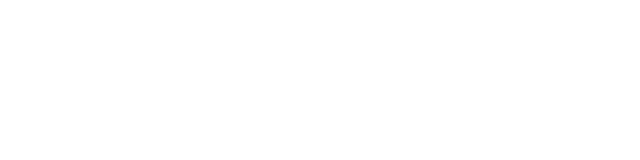
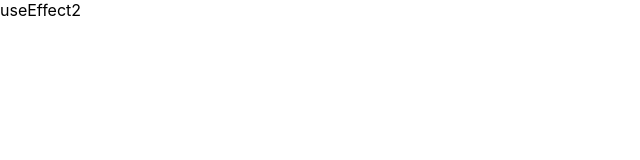
Before and after one commit to NagaMruthi/React-js, a React (Create React App) app in the folder my-project/: page / in a window 1280 px wide. Shown: the top 160 px of the page, without its empty margins (0-640 px from the left). Built offline with nearby package versions, Linux system fonts and the light colour scheme.

Commit message:
first-commit

```diff
--- a/my-project/src/App.js
+++ b/my-project/src/App.js
@@ -1,7 +1,9 @@
 import React from 'react'
+import Count from './count.js';
 function App() {
   return (
     <div className="App">
+    <Count></Count>
     </div>
   );
 }
--- /dev/null
+++ b/my-project/src/count.js
@@ -0,0 +1,15 @@
+import{useEffect, useState} from "react";
+function Count(){
+    const [count,SetCount]=useState(0);
+    useEffect(()=>{
+        setTimeout(()=>{
+            SetCount((count)=>count+1);
+            console.log("Count:"+count)
+        },2000)
+    },[])
+    return(<div>
+        useEffect{count}
+    </div>)
+
+}
+export default Count;
```
Also changed, not shown: 1 other file (tests, documents, lock files or other folders).
